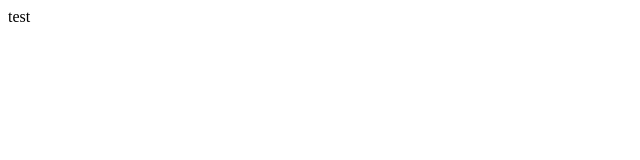
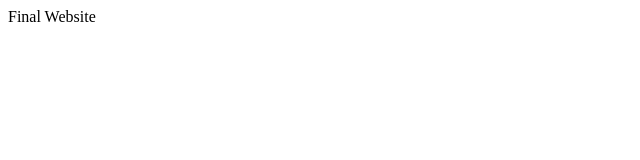
Before and after one commit to Dyln-1/coursework-website, a plain HTML site: page index.html in a window 1280 px wide. Shown: the full height of the page, 0-640 px from the left. Drawn offline with Linux system fonts and the light colour scheme.

Commit message:
Update index.html

```diff
--- a/index.html
+++ b/index.html
@@ -6,6 +6,6 @@
     <title>Document</title>
 </head>
 <body>
-    test
+    Final Website
 </body>
 </html>
```
